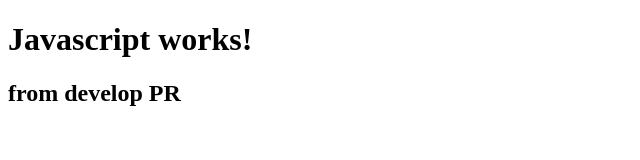
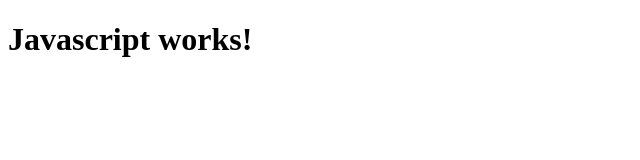
Before and after one commit to pangeasi/actions-self-hosted, a website: page index.html in a window 1280 px wide. Shown: the whole page, without its empty margins (0-640 px from the left). Drawn offline with Linux system fonts and the light colour scheme.

```diff
--- a/index.html
+++ b/index.html
@@ -9,7 +9,6 @@
 </head>
 <body>
     <h1>Github actions</h1>
-    <h2>from develop PR</h2>
     <script src="src/index.js"></script>
 </body>
 </html>
```
Also changed, not shown: .github/workflows/develop.yml (added), .github/workflows/main.yml.
